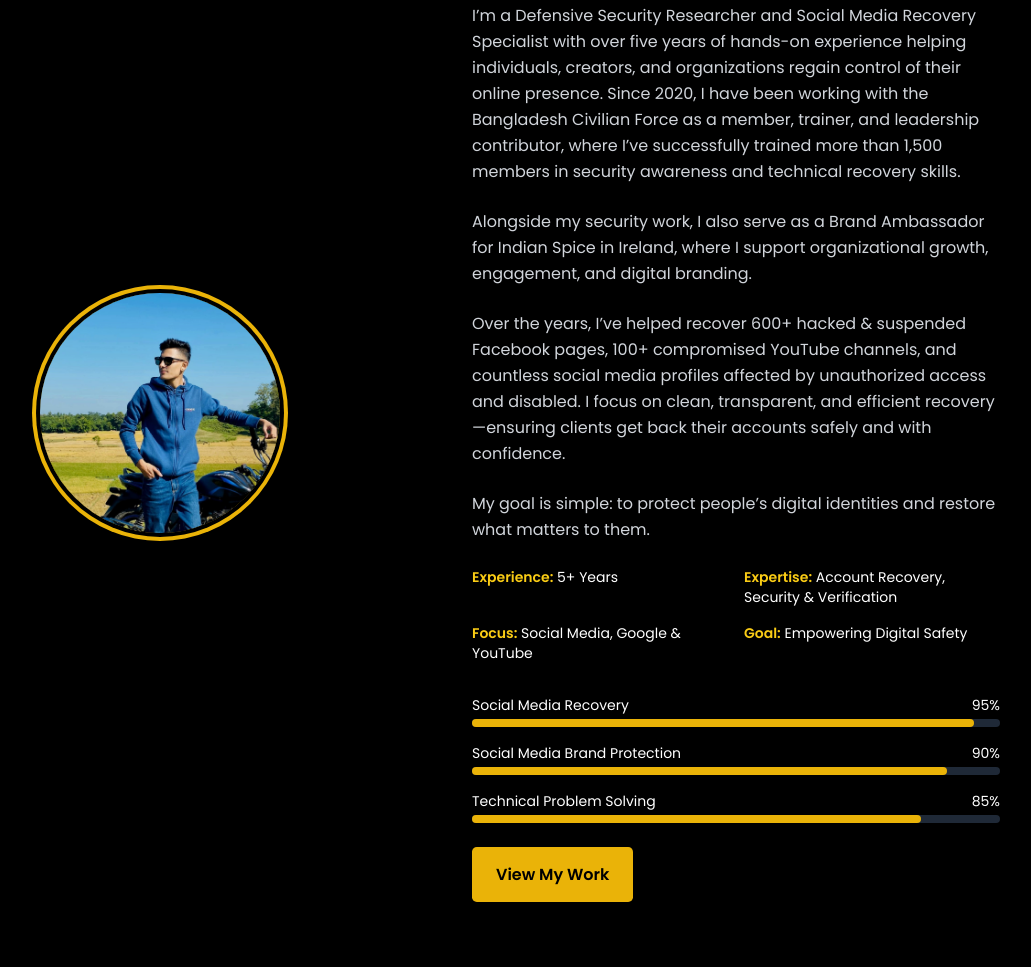
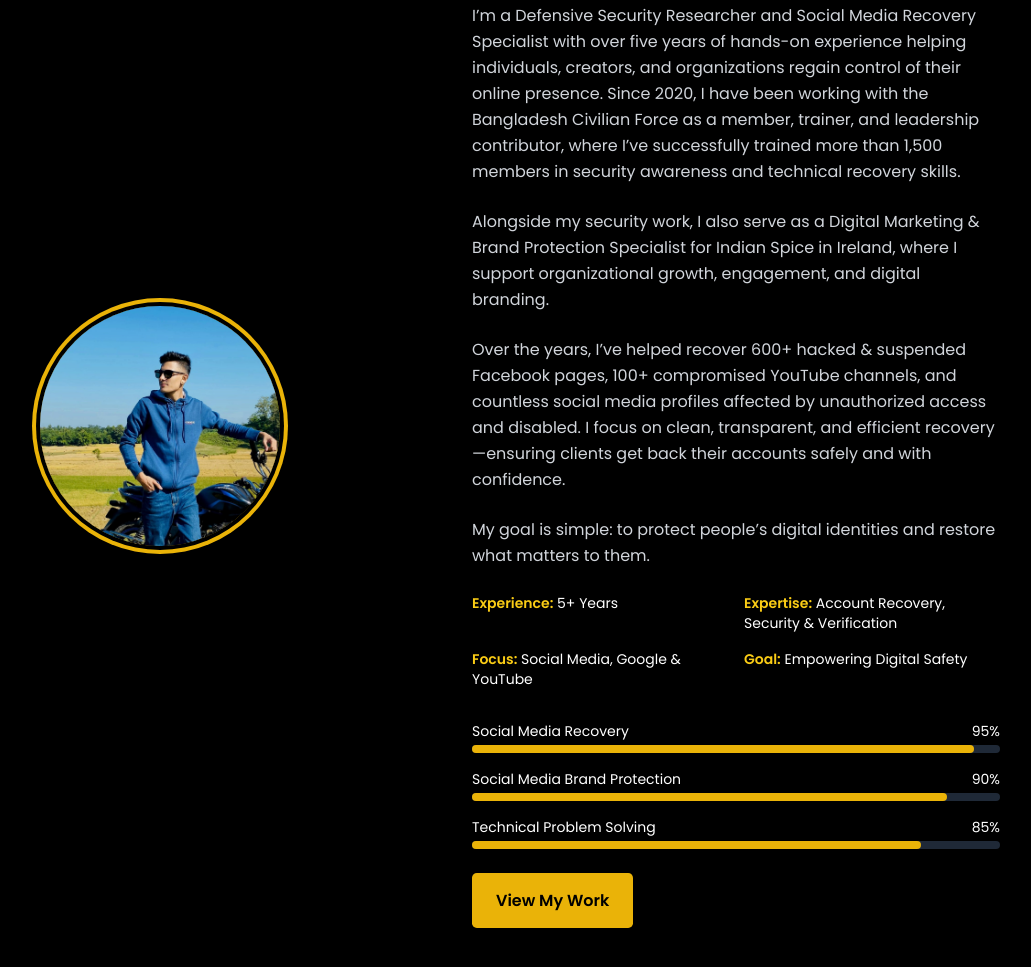
Before and after one commit to mohammedshahin-bcf/mohammedshahin-bcf.github.io, a plain HTML site: page index.html in a window 1280 px wide. Shown: the part 941-1908 px from the top of the page, without its empty margins (192-1223 px from the left). Drawn offline with nearby package versions, Linux system fonts and the light colour scheme.

Commit message:
Update index.html

```diff
--- a/index.html
+++ b/index.html
@@ -469,7 +469,7 @@ document.addEventListener("DOMContentLoaded", typeEffect);
         trained more than 1,500 members in security awareness and technical recovery skills.
       </p>
       <p class="text-gray-300 leading-relaxed mb-6">
-        Alongside my security work, I also serve as a Brand Ambassador for Indian Spice in Ireland, where I support organizational
+        Alongside my security work, I also serve as a Digital Marketing & Brand Protection Specialist for Indian Spice in Ireland, where I support organizational
         growth, engagement, and digital branding.
       </p>
       <p class="text-gray-300 leading-relaxed mb-6">
```
